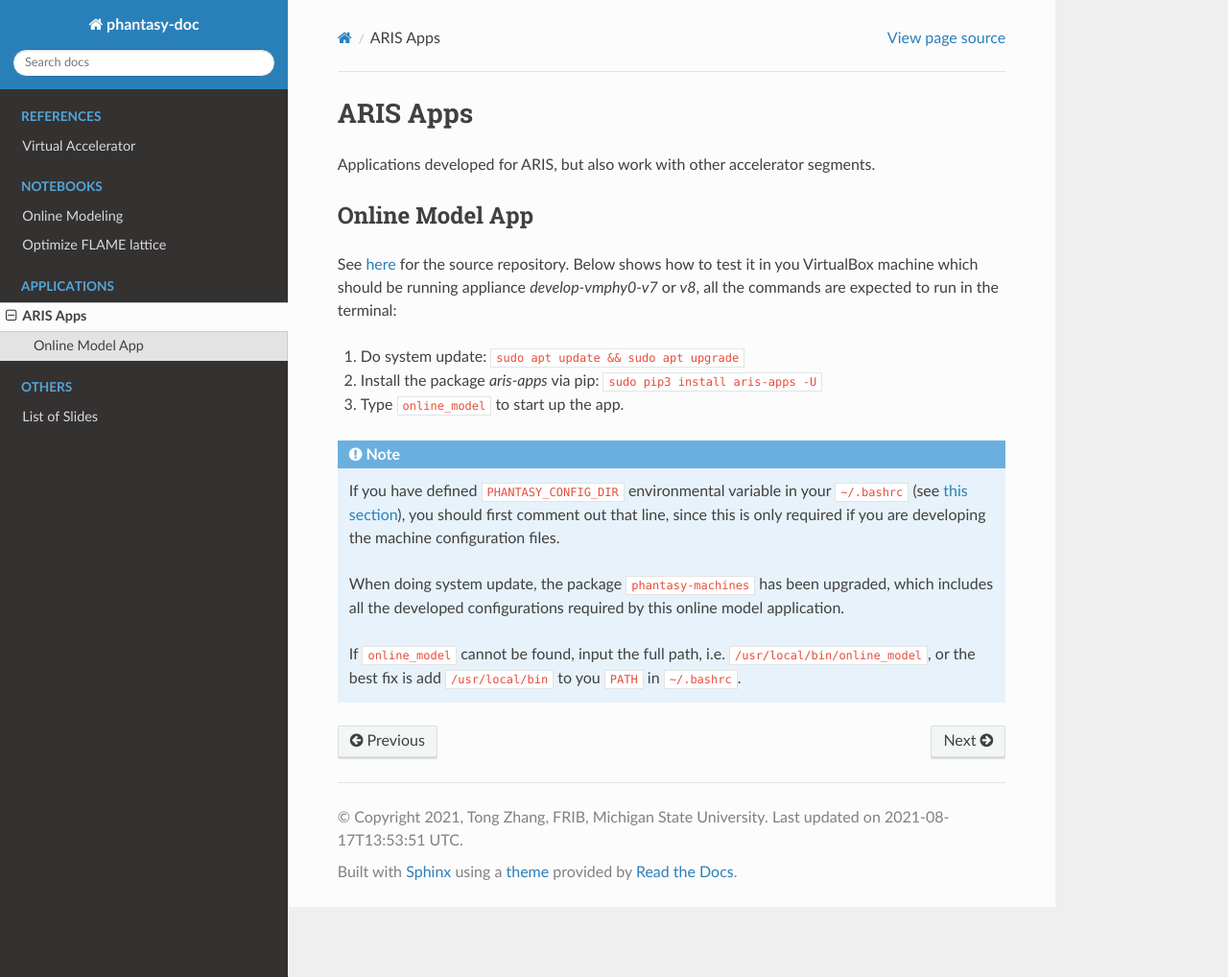
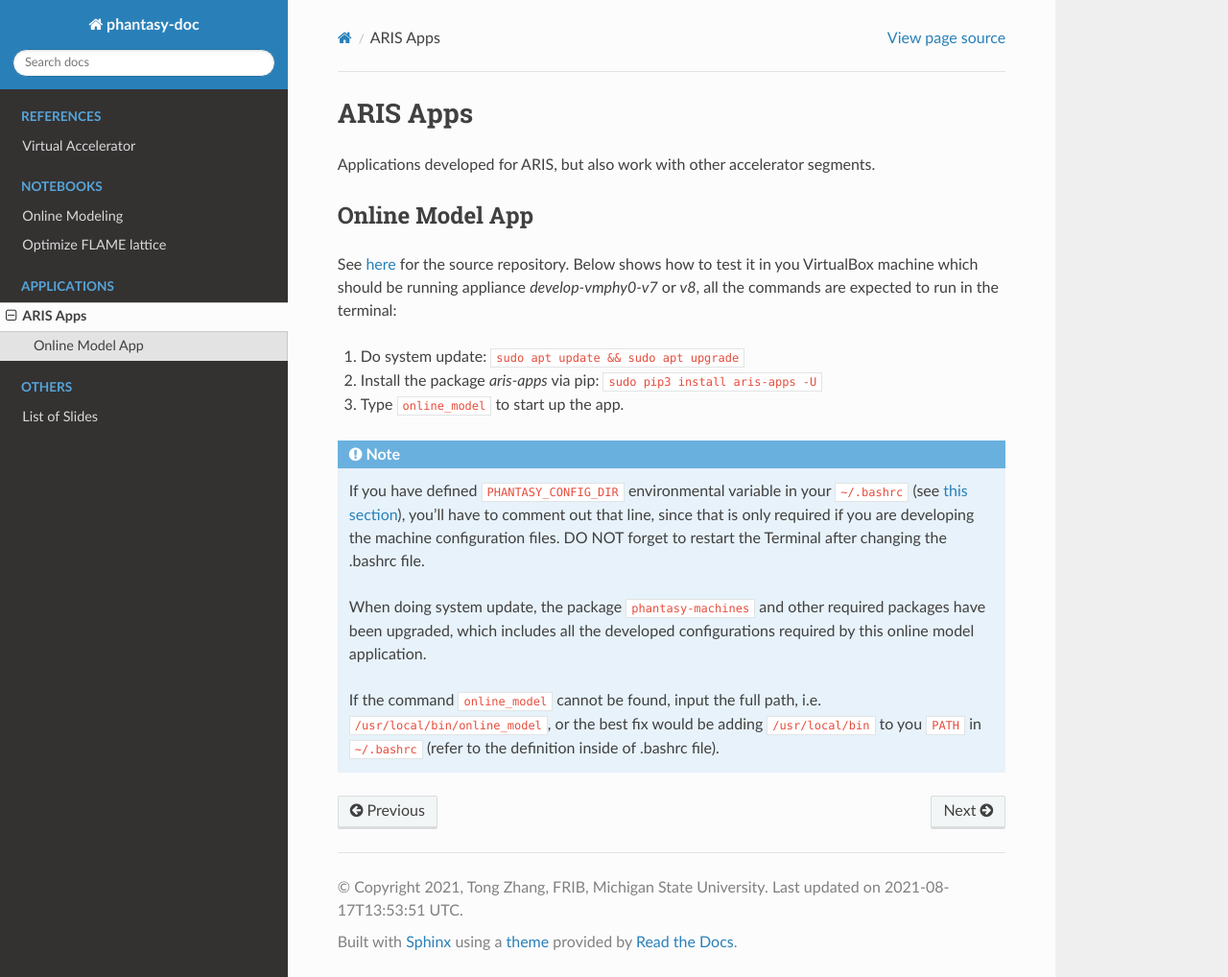
Before and after one commit to archman/phantasy-doc, a Sphinx documentation site: the page built from source/aris-apps.rst, in a window 1280 px wide and 1018 px high. Shown: the whole window at 96% size. Built offline with Sphinx 7.4.7 and the Read the Docs theme 2.0.0, drawn with Linux system fonts in a browser that asks for light colours.

Commit message:
REF: Update note.

```diff
--- a/source/aris-apps.rst
+++ b/source/aris-apps.rst
@@ -17,13 +17,16 @@ are expected to run in the terminal:
 
 .. note::
    If you have defined ``PHANTASY_CONFIG_DIR`` environmental variable in
-   your ``~/.bashrc`` (see `this section <https://gitlab.msu.edu/zhangto71/aris-va-ellipse#start-aris-va>`_), you should first comment out that line, since this
+   your ``~/.bashrc``
+   (see `this section <https://gitlab.msu.edu/zhangto71/aris-va-ellipse#start-aris-va>`_),
+   you'll have to comment out that line, since that
    is only required if you are developing the machine configuration files.
+   DO NOT forget to restart the Terminal after changing the .bashrc file.
 
-   When doing system update, the package ``phantasy-machines`` has been
-   upgraded, which includes all the developed configurations required by
+   When doing system update, the package ``phantasy-machines`` and other required packages have
+   been upgraded, which includes all the developed configurations required by
    this online model application.
 
-   If ``online_model`` cannot be found, input the full path, i.e.
-   ``/usr/local/bin/online_model``, or the best fix is add ``/usr/local/bin`` to you ``PATH``
-   in ``~/.bashrc``.
+   If the command ``online_model`` cannot be found, input the full path, i.e.
+   ``/usr/local/bin/online_model``, or the best fix would be adding ``/usr/local/bin``
+   to you ``PATH`` in ``~/.bashrc`` (refer to the definition inside of .bashrc file).
```
